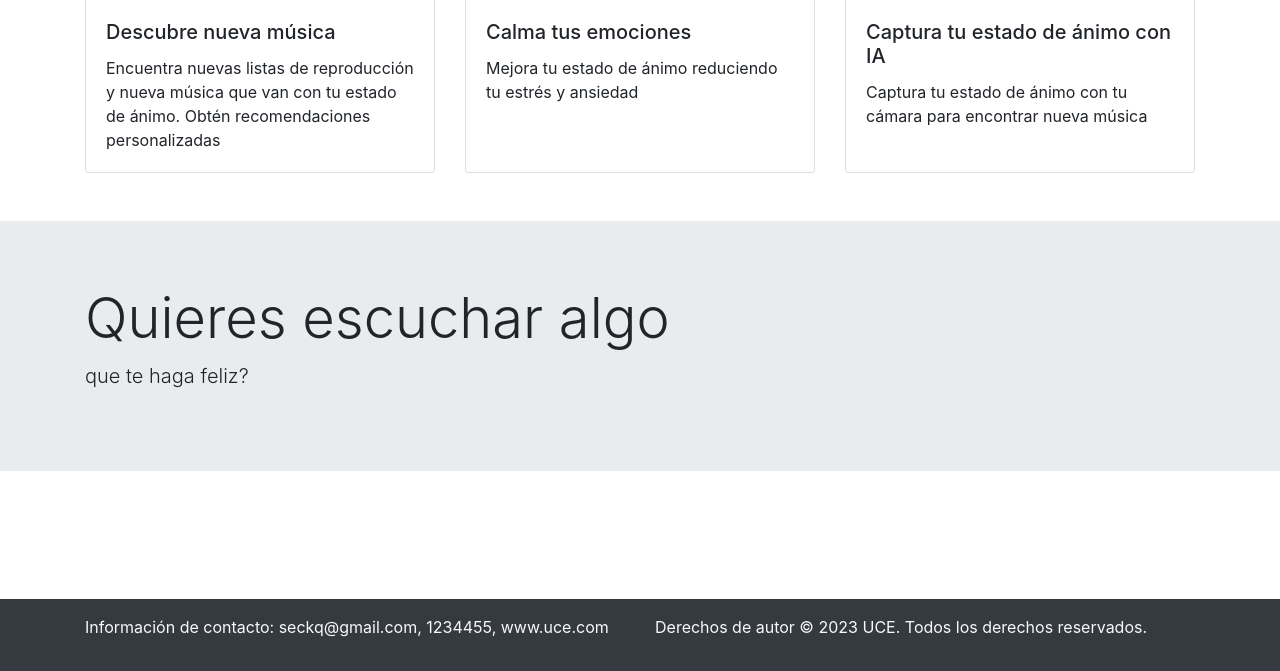
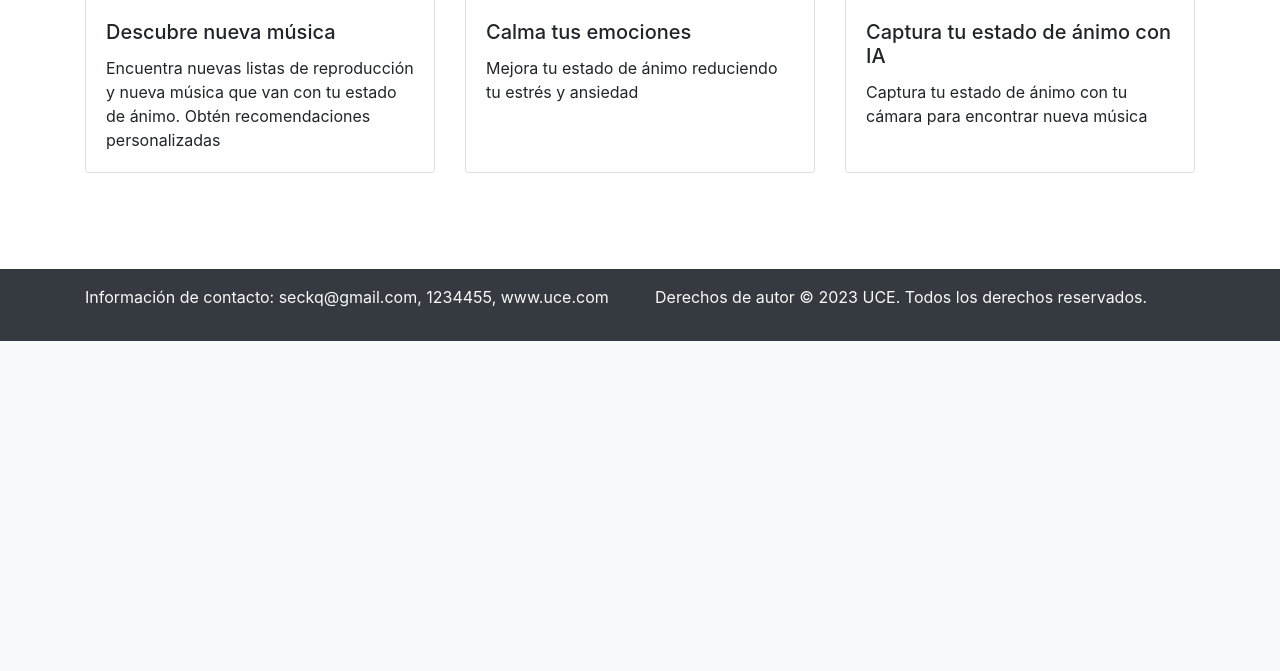
Before and after one commit to SeckQ/MixTape, a Flask app: page / in a window 1280 px wide. Shown: the part 714-1385 px from the top of the page. After the commit the page ends 1055 px from the top, so only its background shows below. Run offline with Flask 2, Linux system fonts and the light colour scheme; some libraries are stand-ins or nearby versions.

Commit message:
Arreglar Comentarios

```diff
--- a/templates/index.html
+++ b/templates/index.html
@@ -90,16 +90,6 @@
 <br>
 <br>
 
-<div class="jumbotron jumbotron-fluid">
-    <div class="container">
-        <h1 class="display-4">Quieres escuchar algo</h1>
-        <p class="lead">que te haga feliz?</p>
-    </div>
-</div>
-
-<br>
-<br>
-
 <br>
 <br>
 </body>
```
